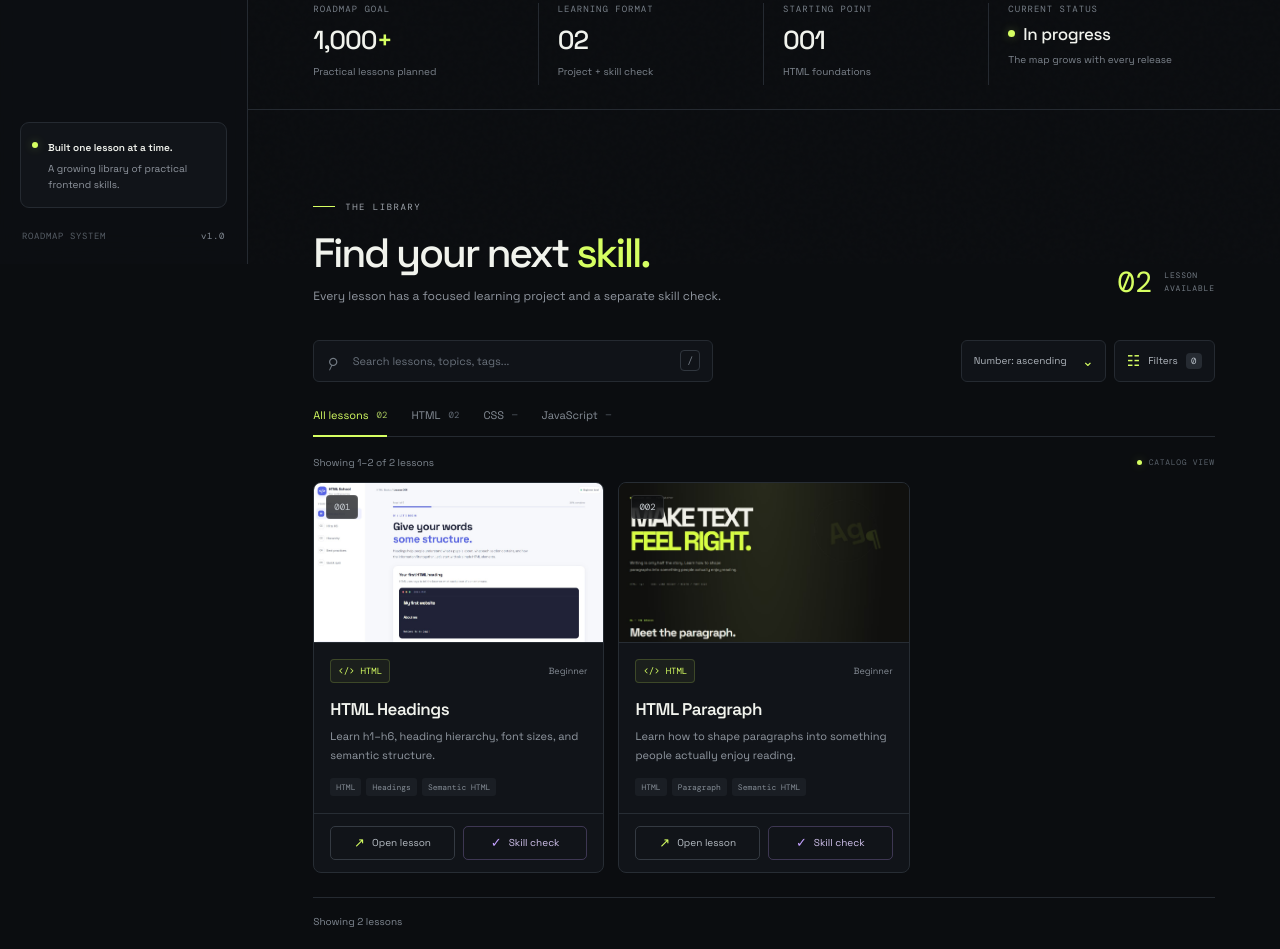
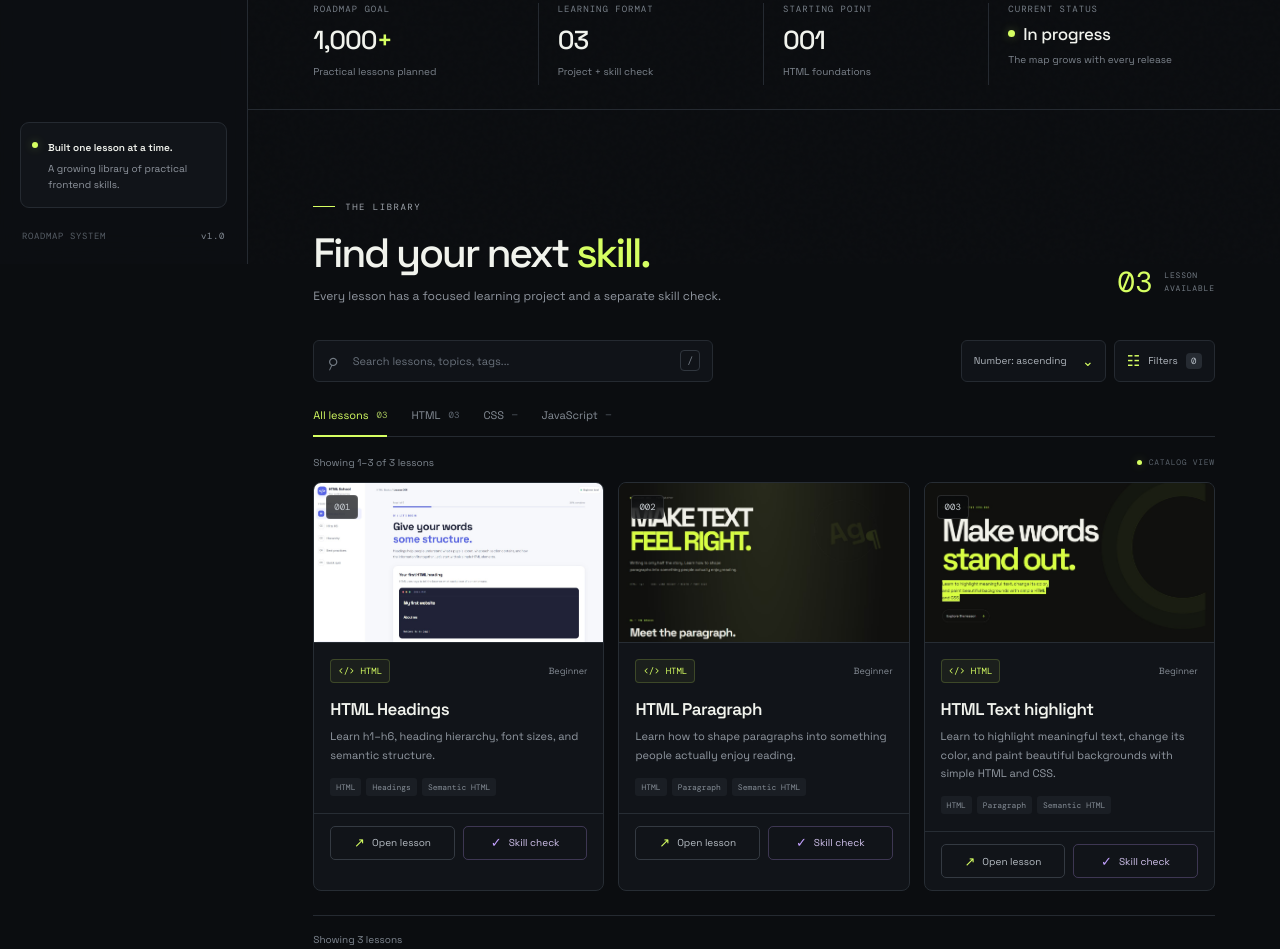
Before and after one commit to freetimezp/roadmap-web-coding, a plain HTML site: page index.html in a window 1280 px wide. Shown: the part 536-1485 px from the top of the page. Drawn offline with nearby package versions, Linux system fonts and the light colour scheme.

Commit message:
04. roadmap-web-coding. UI. Add project 003 - Text highlight.

```diff
--- a/assets/js/data.js
+++ b/assets/js/data.js
@@ -41,6 +41,28 @@
         preview: "./assets/images/100/002-paragraph.jpg",
         tags: ["HTML", "Paragraph", "Semantic HTML", "Fundamentals"],
     },
+
+    {
+        id: 3,
+        number: "003",
+        title: "HTML Text highlight",
+        description:
+            "Learn to highlight meaningful text, change its color, and paint beautiful backgrounds with simple HTML and CSS.",
+        category: "HTML",
+
+        topic: "Fundamentals",
+        difficulty: "Beginner",
+        status: "published",
+
+        learningUrl: "https://github.com/freetimezp/school-003-text-highlight",
+        learningDemo: "https://freetimezp.github.io/school-003-text-highlight/",
+        testUrl: "https://github.com/freetimezp/skillscheck-003-text-highlight",
+        testDemo:
+            "https://freetimezp.github.io/skillscheck-003-text-highlight/",
+
+        preview: "./assets/images/100/003-text-highlight.jpg",
+        tags: ["HTML", "Paragraph", "Semantic HTML", "Fundamentals"],
+    },
 ];
 
 // Future entries can use status: "planned" or "in-progress".
--- a/index.html
+++ b/index.html
@@ -202,7 +202,7 @@
 
                     <div class="stat-item">
                         <span class="stat-label">LEARNING FORMAT</span>
-                        <strong>02</strong>
+                        <strong>03</strong>
                         <span class="stat-caption">
                             Project + skill check
                         </span>
```
Also changed, not shown: assets/images/100/003-text-highlight.jpg (added).
